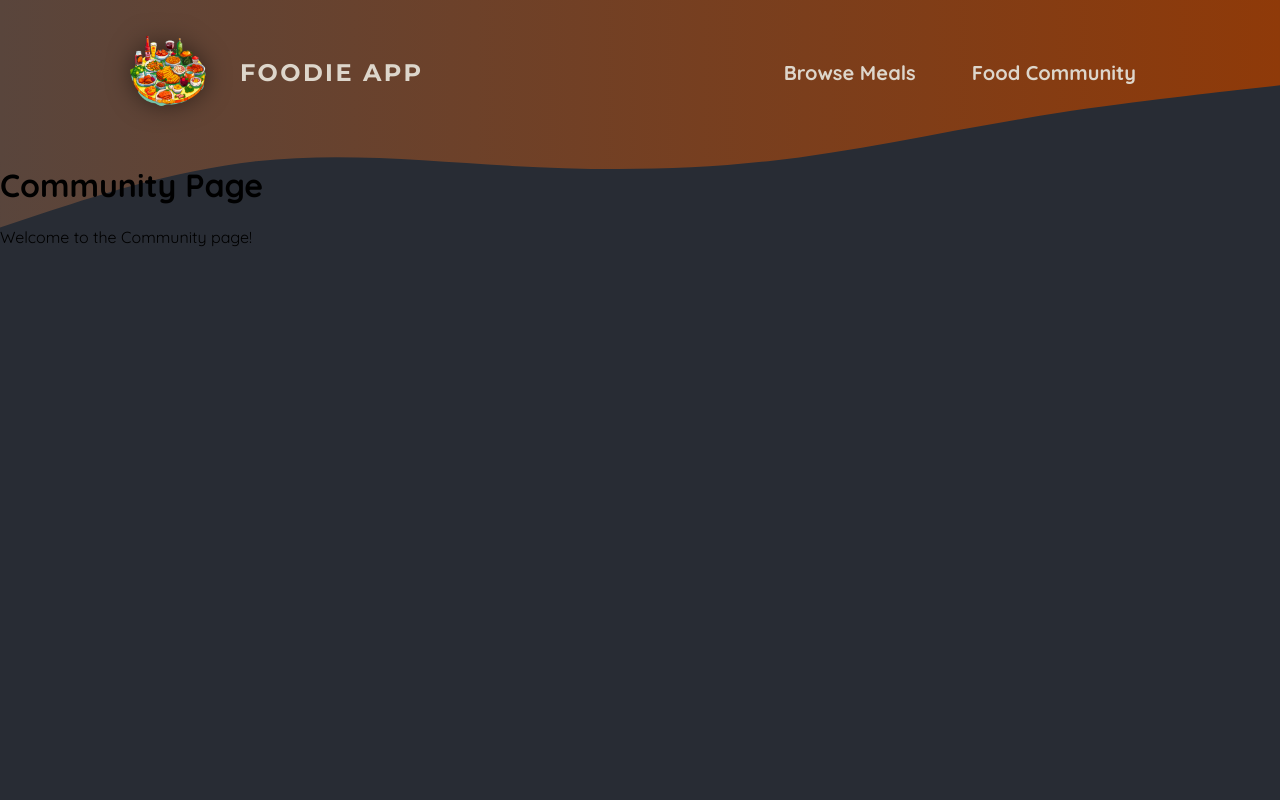
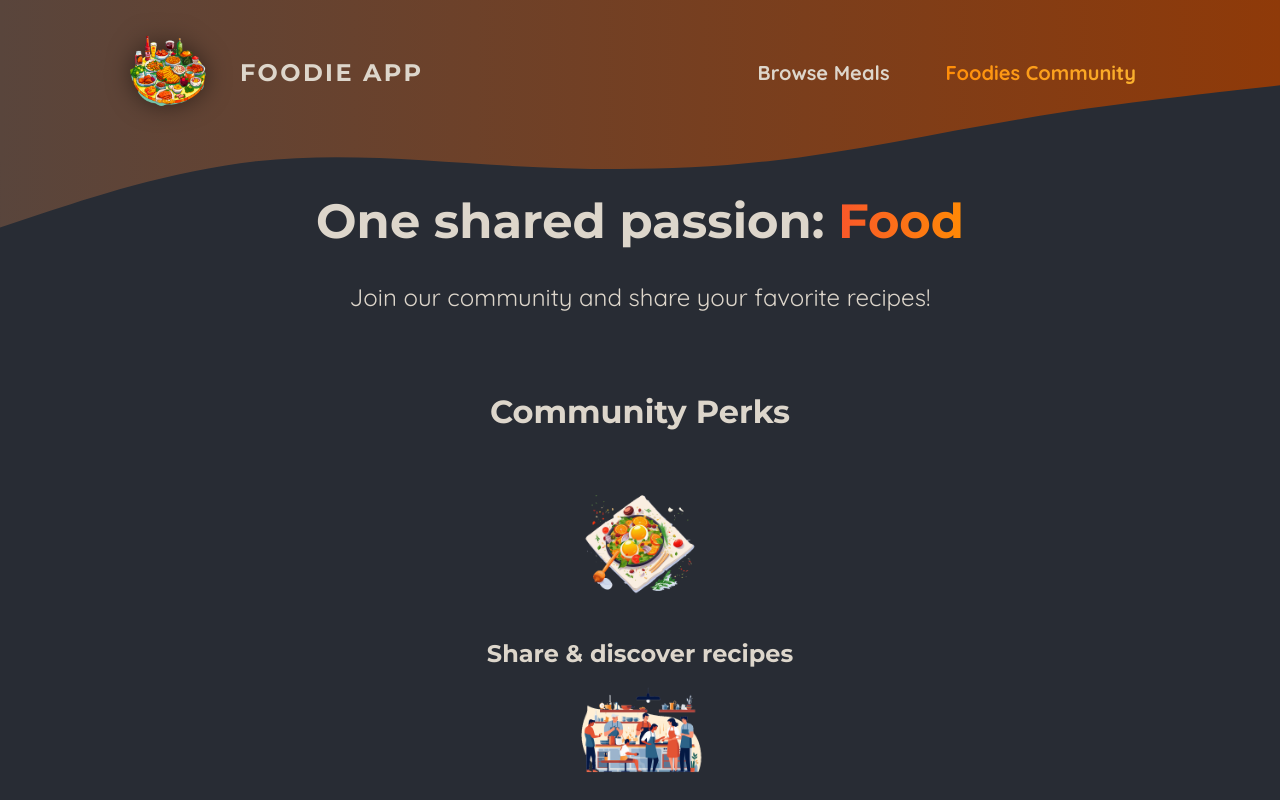
Before and after one commit to Adarsh-Anmol/Meal_Project, a Next.js app: page /community in a window 1280 px wide. Shown: the top 800 px of the page. Built offline with nearby package versions, Linux system fonts and the light colour scheme.

Commit message:
4: updated header and added NavLink component

```diff
--- /dev/null
+++ b/app/community/page.module.css
@@ -0,0 +1,61 @@
+.header {
+  gap: 3rem;
+  margin: 3rem auto 5rem auto;
+  width: 90%;
+  max-width: 75rem;
+  color: #ddd6cb;
+  font-size: 1.5rem;
+  text-align: center;
+}
+
+.header h1 {
+  font-family: 'Montserrat', sans-serif;
+}
+
+.highlight {
+  background: linear-gradient(90deg, #f9572a, #ff8a05);
+  background-clip: text;
+  -webkit-background-clip: text;
+  -webkit-text-fill-color: transparent;
+}
+
+.main {
+  width: 90%;
+  max-width: 40rem;
+  margin: 0 auto;
+  text-align: center;
+}
+
+.main h2 {
+  font-family: 'Montserrat', sans-serif;
+  font-size: 2rem;
+  margin-bottom: 3rem;
+  color: #ddd6cb;
+}
+
+.perks {
+  list-style: none;
+  margin: 3rem 0;
+  padding: 0;
+}
+
+.perks li {
+  display: flex;
+  flex-direction: column;
+  align-items: center;
+  gap: 2rem;
+}
+
+.perks img {
+  width: 8rem;
+  height: 8rem;
+  object-fit: contain;
+}
+
+.perks p {
+  font-family: 'Montserrat', sans-serif;
+  font-size: 1.5rem;
+  font-weight: bold;
+  margin: 0;
+  color: #ddd6cb;
+}
--- a/app/community/page.tsx
+++ b/app/community/page.tsx
@@ -1,8 +1,40 @@
+import Image from 'next/image';
+
+import mealIcon from '@/assets/icons/meal.png';
+import communityIcon from '@/assets/icons/community.png';
+import eventsIcon from '@/assets/icons/events.png';
+import classes from './page.module.css';
+
 export default function CommunityPage() {
   return (
-    <div>
-      <h1>Community Page</h1>
-      <p>Welcome to the Community page!</p>
-    </div>
+    <>
+      <header className={classes.header}>
+        <h1>
+          One shared passion: <span className={classes.highlight}>Food</span>
+        </h1>
+        <p>Join our community and share your favorite recipes!</p>
+      </header>
+      <main className={classes.main}>
+        <h2>Community Perks</h2>
+
+        <ul className={classes.perks}>
+          <li>
+            <Image src={mealIcon} alt="A delicious meal" />
+            <p>Share & discover recipes</p>
+          </li>
+          <li>
+            <Image src={communityIcon} alt="A crowd of people, cooking" />
+            <p>Find new friends & like-minded people</p>
+          </li>
+          <li>
+            <Image
+              src={eventsIcon}
+              alt="A crowd of people at a cooking event"
+            />
+            <p>Participate in exclusive events</p>
+          </li>
+        </ul>
+      </main>
+    </>
   );
 }
--- a/components/main-header/main-header.tsx
+++ b/components/main-header/main-header.tsx
@@ -3,9 +3,9 @@
 import logoImg from '@/assets/logo.png';
 import classes from './main-header.module.css';
 import MainHeaderBackground from './main-header-background';
+import NavLink from './nav-link';
 
 export default function MainHeader() {
-   // console.log('MainHeader rendered');
     return(
         <>
         <MainHeaderBackground />
@@ -18,10 +18,10 @@
             <nav className={classes.nav}>
                 <ul>
                     <li>
-                        <Link href="/meals"> Browse Meals</Link>
+                       <NavLink href='/meals'>Browse Meals</NavLink>
                     </li>
                     <li>
-                        <Link href="/community">Food Community</Link>
+                        <NavLink href='/community'>Foodies Community</NavLink>
                     </li>
                 </ul>
             </nav>
--- /dev/null
+++ b/components/main-header/nav-link.module.css
@@ -0,0 +1,23 @@
+.link {
+  text-decoration: none;
+  color: #ddd6cb;
+  font-weight: bold;
+  padding: 0.5rem 1rem;
+  border-radius: 0.5rem;
+}
+
+.link:hover,
+.link:active {
+  background: linear-gradient(90deg, #ff8a05, #f9b331);
+  background-clip: text;
+  -webkit-background-clip: text;
+  -webkit-text-fill-color: transparent;
+  text-shadow: 0 0 18px rgba(248, 190, 42, 0.8);
+}
+
+.active {
+  background: linear-gradient(90deg, #ff8a05, #f9b331);
+  background-clip: text;
+  -webkit-background-clip: text;
+  -webkit-text-fill-color: transparent;
+}
--- /dev/null
+++ b/components/main-header/nav-link.tsx
@@ -0,0 +1,16 @@
+'use client'
+
+import Link from 'next/link';
+import { usePathname } from 'next/navigation';
+import classes from './nav-link.module.css';
+
+export default function NavLink({ href, children }: { href: string; children: React.ReactNode}) {
+    const path = usePathname();
+    return(
+        <Link
+            href={href}
+            className={path.startsWith(href) ? `${classes.link} ${classes.active}` : classes.link }>
+            {children}
+        </Link>
+    )
+}
```
